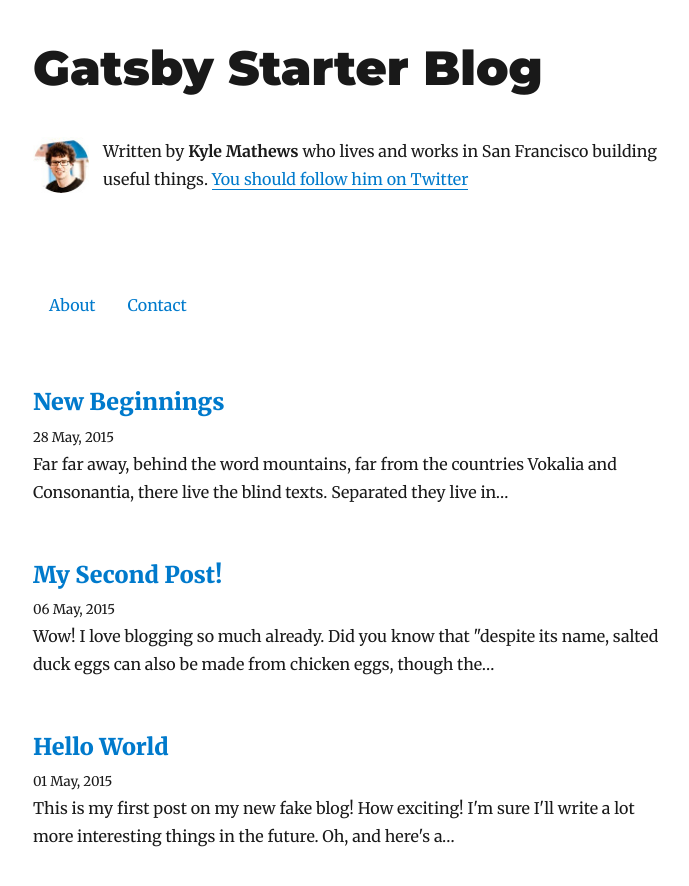
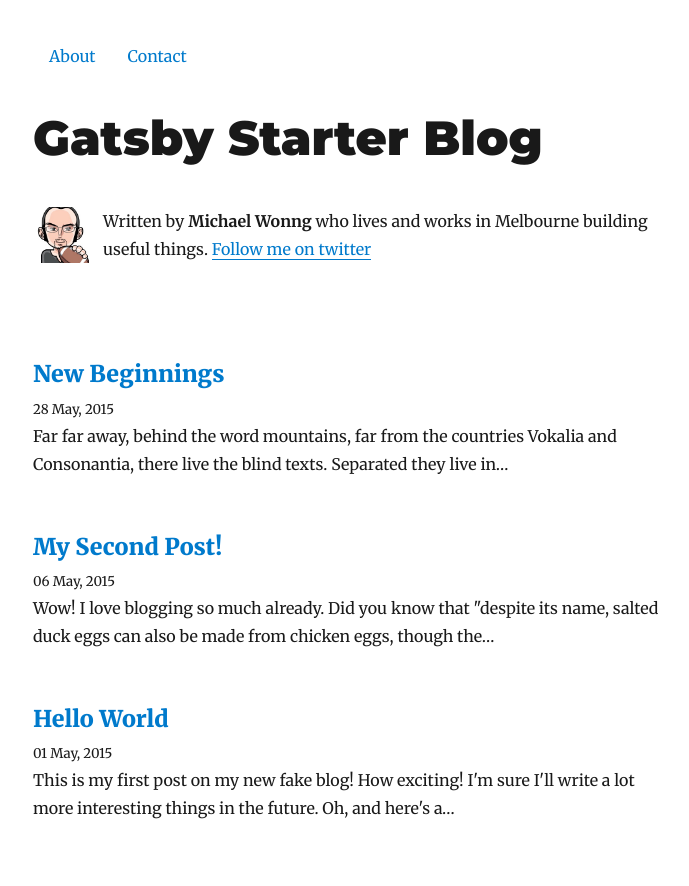
Before and after one commit to mwonng/mwonng-blog-gatsby, a Gatsby site: page / in a window 1280 px wide. Shown: the whole page, without its empty margins (292-981 px from the left). Built offline with nearby package versions, Linux system fonts and the light colour scheme; Gatsby itself is replaced by a stand-in of ours; some packages are replaced by stand-ins of ours.

Commit message:
add and change profile

```diff
--- a/src/components/Bio.js
+++ b/src/components/Bio.js
@@ -4,7 +4,7 @@ import React from 'react'
 import 'typeface-montserrat'
 import 'typeface-merriweather'
 
-import profilePic from './profile-pic.jpg'
+import profilePic from './avatarM.jpg'
 import { rhythm } from '../utils/typography'
 
 class Bio extends React.Component {
@@ -27,10 +27,9 @@ class Bio extends React.Component {
           }}
         />
         <p>
-          Written by <strong>Kyle Mathews</strong> who lives and works in San
-          Francisco building useful things.{' '}
-          <a href="https://twitter.com/kylemathews">
-            You should follow him on Twitter
+          Written by <strong>Michael Wonng</strong> who lives and works in Melbourne building useful things.{' '}
+          <a href="https://twitter.com/mwonng">
+            Follow me on twitter
           </a>
         </p>
       </div>
--- a/src/components/layout.js
+++ b/src/components/layout.js
@@ -2,6 +2,7 @@ import React from 'react'
 import { Link } from 'gatsby'
 import styled from 'styled-components';
 import { rhythm, scale } from '../utils/typography'
+import Nav from '../components/Nav'
 
 const HeadingOne = styled.h1`
   font-size: 3rem;
@@ -61,6 +62,7 @@ class Template extends React.Component {
           padding: `${rhythm(1.5)} ${rhythm(3 / 4)}`,
         }}
       >
+        <Nav />
         {header}
         {children}
       </div>
--- a/src/pages/index.js
+++ b/src/pages/index.js
@@ -4,7 +4,6 @@ import get from 'lodash/get'
 import Helmet from 'react-helmet'
 
 import Bio from '../components/Bio'
-import Nav from '../components/Nav'
 import Layout from '../components/layout'
 import { rhythm } from '../utils/typography'
 
@@ -25,7 +24,6 @@ class BlogIndex extends React.Component {
           title={siteTitle}
         />
         <Bio />
-        <Nav />
         {posts.map(({ node }) => {
           const title = get(node, 'frontmatter.title') || node.fields.slug
           return (
```
Also changed, not shown: src/components/avatarM.jpg (added), src/components/profile-pic.jpg (deleted).
